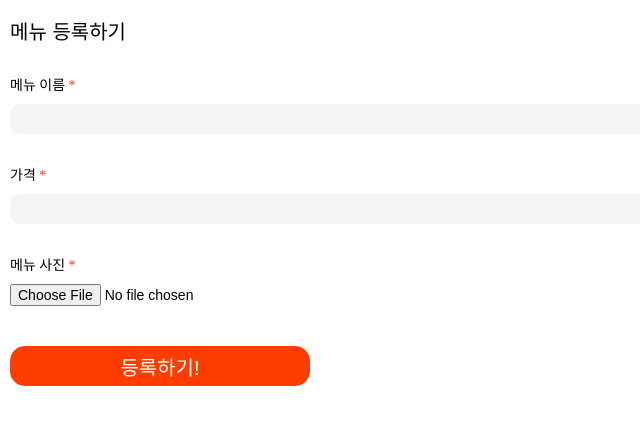
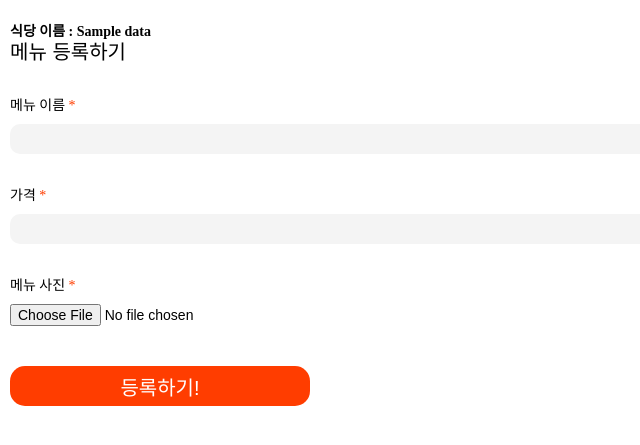
Before and after one commit to 2022-EWHA-OSF-5/Homework, a Flask app: template templates/register_menu.html in a window 1280 px wide. Shown: the part 70-515 px from the top of the page, without its empty margins (0-640 px from the left). Run offline with Flask 2, Linux system fonts and the light colour scheme; the template is opened without the code that fills it: most values are stand-ins (such as "Sample title", 1, 10 or a date in 2020); parts of the project's set-up code (start-up, migrations or seed data) failed here and were passed over.

Commit message:
feat: 메뉴 등록 연결

```diff
--- a/app.py
+++ b/app.py
@@ -21,6 +21,11 @@ def register_menu():
 def register_review():
     return render_template("register_review.html")
 
+@application.route("/register_menu", methods=['POST'])
+def reg_menu():
+    data=request.form
+    print(data)
+    return render_template("register_menu.html", data=data)
 
 @application.route("/submit_restaurant_post", methods=['POST'])
 def submit_restaurant_post():
--- a/templates/register_menu.html
+++ b/templates/register_menu.html
@@ -29,6 +29,7 @@
 
     <form action="/submit_menu_post" enctype="multipart/form-data" method="post">
         <div>
+            <h6>식당 이름 : {{data.restaurant_name}}</h6>
             <h1 class="title">메뉴 등록하기</h1>
             <div class="box">
                 <label for="menu_name" id="menu_name">메뉴 이름 <span>*</span></label>
```
Also changed, not shown: templates/result.html (+7 -0 lines), static/image/sample.jpeg (added).
